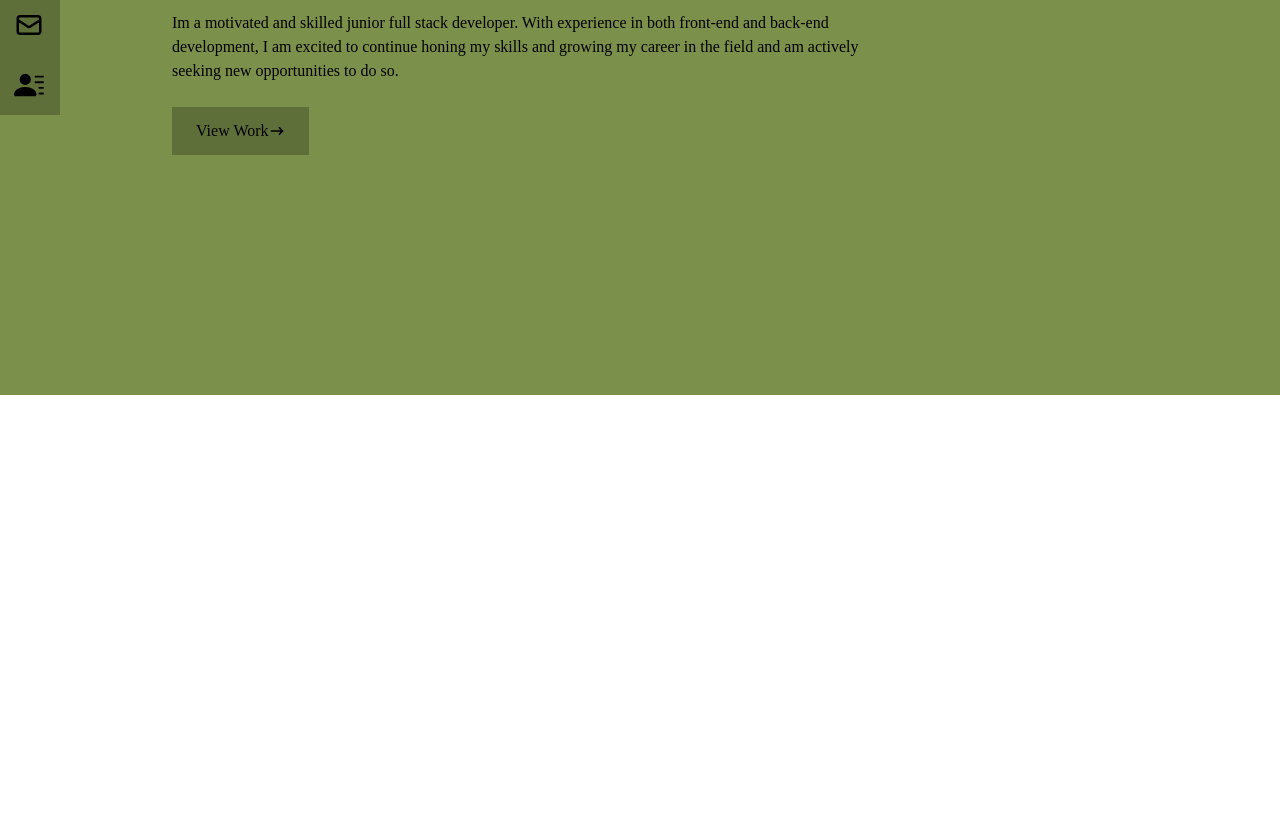
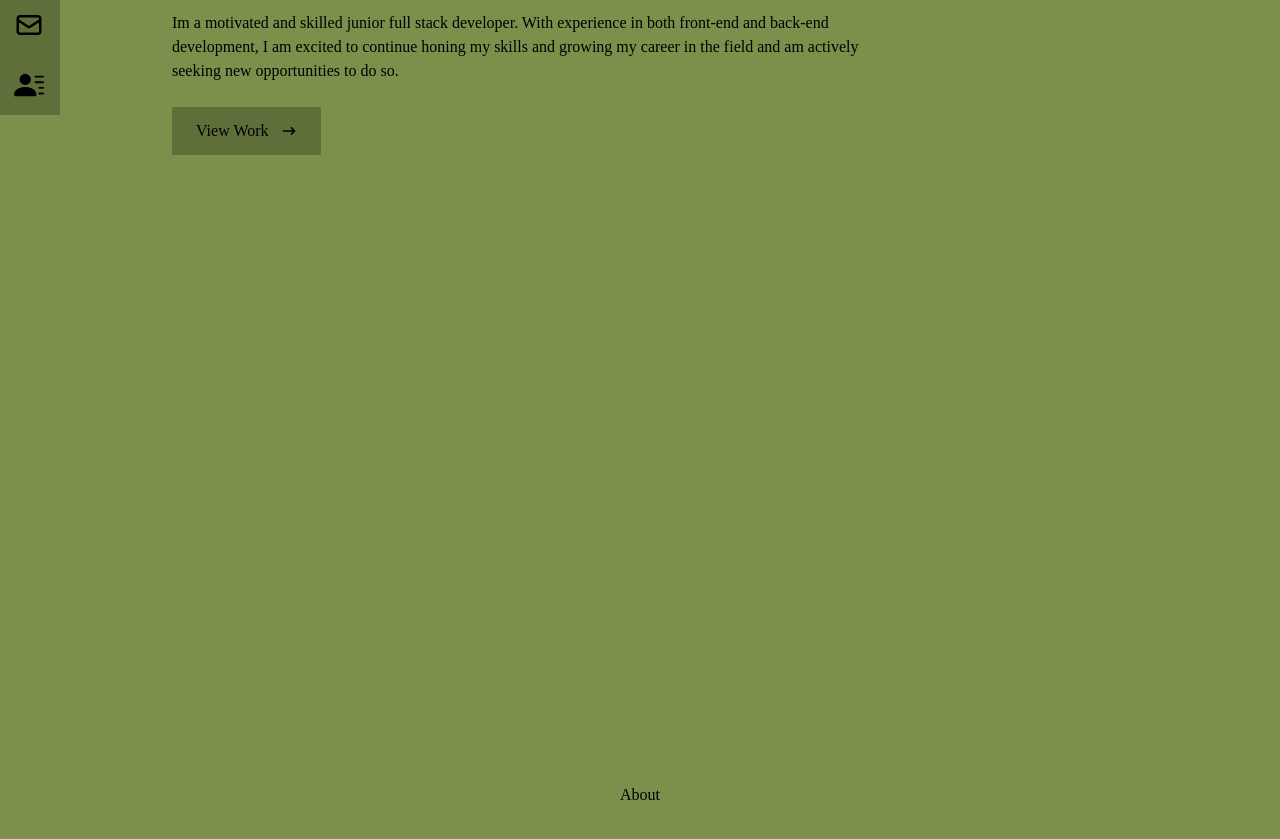
Before and after one commit to mckayfackrell/mckay-portfolio, a React (Create React App) app: page / in a window 1280 px wide. Shown: the part 405-1244 px from the top of the page. Before the commit the page ends 800 px from the top, so only its background shows below. Built offline with nearby package versions, Linux system fonts and the light colour scheme; the HTML template or start-up script is replaced by a standard one.

Commit message:
created about.jsx and imported it

```diff
--- a/src/App.js
+++ b/src/App.js
@@ -1,11 +1,13 @@
 import Navbar from "./components/Navbar";
 import Home from "./components/Home";
+import About from "./components/About";
 
 function App() {
   return (
     <div>
       <Navbar />
       <Home />
+      <About />
     </div>
   );
 }
--- /dev/null
+++ b/src/components/About.jsx
@@ -0,0 +1,20 @@
+import React from "react";
+
+const About = () => {
+  return (
+  <div name='about' className="w-full h-screen bg bg-[#7b904b]">
+    <div className="flex flex-col justify-center items-center w-full h-full">
+      <div>
+        <div>
+          <p>About</p>
+        </div>
+        <div>
+
+        </div>
+      </div>
+    </div>
+  </div>
+);
+};
+
+export default About;
--- a/src/components/Home.jsx
+++ b/src/components/Home.jsx
@@ -1,24 +1,35 @@
-import React from 'react'
-import {HiArrowNarrowRight} from 'react-icons/hi'
+import React from "react";
+import { HiArrowNarrowRight } from "react-icons/hi";
 
 const Home = () => {
   return (
-    <div name='home' className='w-full h-screen bg-[#7b904b]'>
-
+    <div name="home" className="w-full h-screen bg-[#7b904b]">
       {/* Container */}
-      <div className='max-w-[1000px] mx-auto px-8 flex flex-col justify-center h-full'>
-        <p className='text-[#EBE9E9]'>Hi, my name is</p>
-        <h1 className='text-4xl sm:text-7xl font-bold text-black'>McKay Fackrell</h1>
-        <h2 className='text-4xl sm:text-7xl font-bold text-[#35464d]'>I'm a Full Stack Developer</h2>
-        <p className='py-4 max-w-[700px]'>Im a motivated and skilled junior full stack developer. With experience in both front-end and back-end development, I am excited to continue honing my skills and growing my career in the field and am actively seeking new opportunities to do so.
-
+      <div className="max-w-[1000px] mx-auto px-8 flex flex-col justify-center h-full">
+        <p className="text-[#EBE9E9]">Hi, my name is</p>
+        <h1 className="text-4xl sm:text-7xl font-bold text-black">
+          McKay Fackrell
+        </h1>
+        <h2 className="text-4xl sm:text-7xl font-bold text-[#35464d]">
+          I'm a Full Stack Developer
+        </h2>
+        <p className="py-4 max-w-[700px]">
+          Im a motivated and skilled junior full stack developer. With
+          experience in both front-end and back-end development, I am excited to
+          continue honing my skills and growing my career in the field and am
+          actively seeking new opportunities to do so.
         </p>
         <div>
-          <button className='text-black bg-[#5f6f3a] border-none border-2 px-6 py-3 my-2 flex items-center hover:bg-[#EBE9E9] '>View Work <HiArrowNarrowRight /></button>
+          <button className="text-black group bg-[#5f6f3a] border-none border-2 px-6 py-3 my-2 flex items-center hover:bg-[#EBE9E9]">
+            View Work
+            <span className="group-hover:rotate-90 duration-300">
+              <HiArrowNarrowRight className="ml-3" />
+            </span>
+          </button>
         </div>
       </div>
     </div>
-  )
-}
+  );
+};
 
-export default Home
+export default Home;
```
